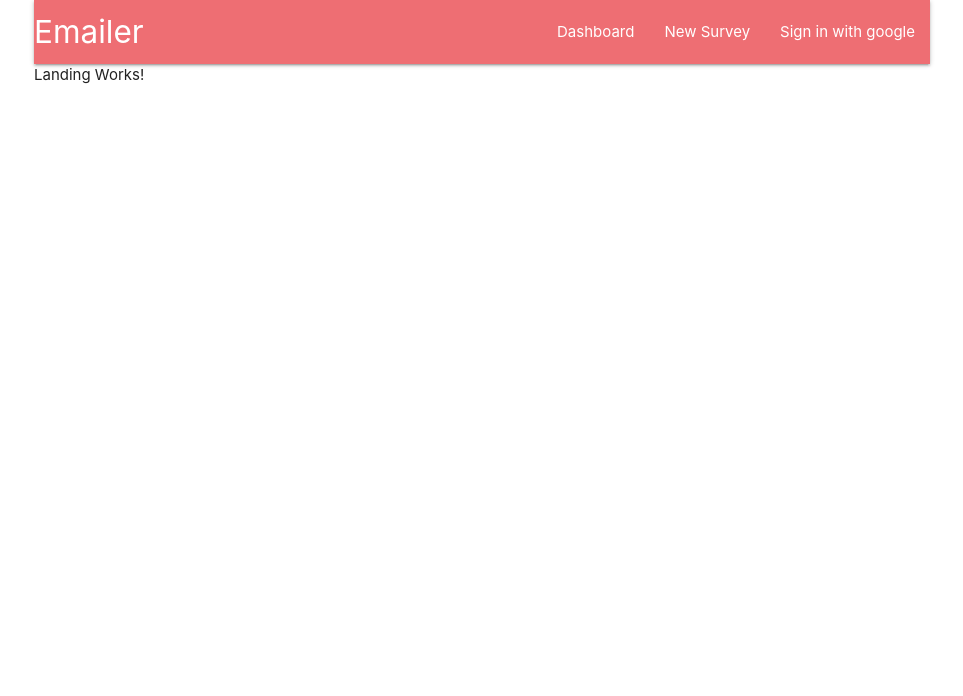
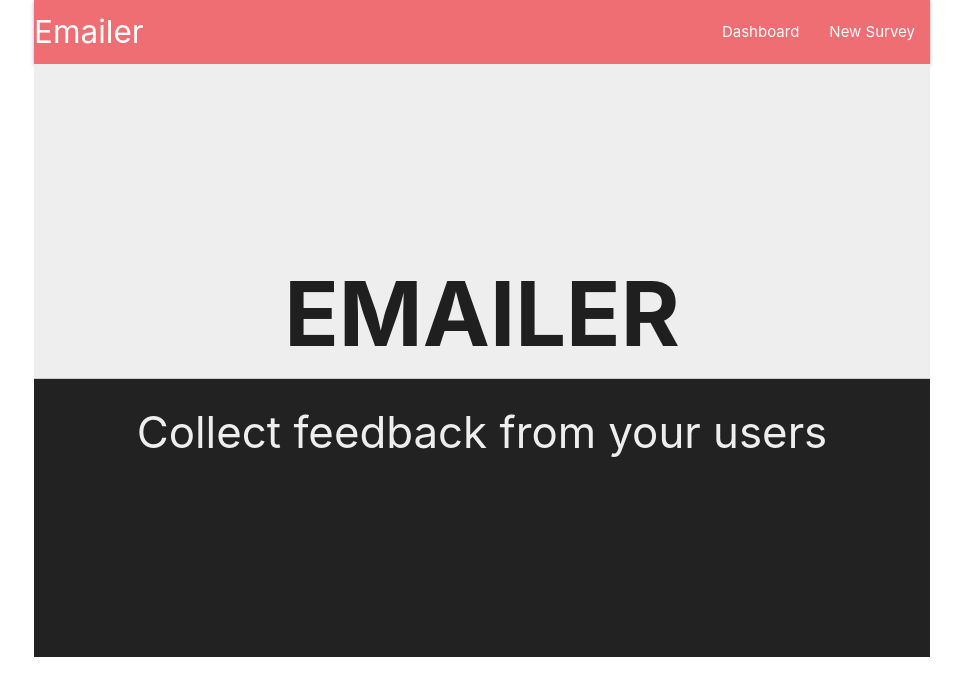
Before and after one commit to SmackSmash/grider-fullstack-node, a React (Create React App) app in the folder client/: page / in a window 1280 px wide. Shown: the top 696 px of the page, without its empty margins (158-1121 px from the left). Built offline with nearby package versions, Linux system fonts and the light colour scheme; no server answers.

Commit message:
Added basic styles to landing page

```diff
--- a/client/src/App.jsx
+++ b/client/src/App.jsx
@@ -12,7 +12,6 @@ import './App.scss';
 
 const App = ({ fetchUser }) => {
   useEffect(() => {
-    console.log('App useEffect fired!');
     fetchUser();
   }, [fetchUser]);
 
--- a/client/src/App.scss
+++ b/client/src/App.scss
@@ -0,0 +1,6 @@
+* {
+  box-sizing: border-box;
+  margin: 0;
+  padding: 0;
+  outline: none;
+}
--- a/client/src/components/header/header.component.jsx
+++ b/client/src/components/header/header.component.jsx
@@ -4,19 +4,13 @@ import { connect } from 'react-redux';
 
 const Header = ({ auth }) => {
   const renderLogin = () => {
-    console.log(auth.googleId);
-    if (auth.googleId) {
-      return (
-        <NavLink to='/api/logout' activeClassName='active'>
-          Sign out
-        </NavLink>
-      );
-    } else {
-      return (
-        <NavLink to='/auth/google' activeClassName='active'>
-          Sign in with google
-        </NavLink>
-      );
+    switch (auth) {
+      case null:
+        return;
+      case false:
+        return <a href='/auth/google'>Sign in with google</a>;
+      default:
+        return <a href='/api/logout'>Sign out</a>;
     }
   };
 
--- a/client/src/pages/landing/landing.component.jsx
+++ b/client/src/pages/landing/landing.component.jsx
@@ -2,7 +2,12 @@ import React from 'react';
 import './landing.styles.scss';
 
 const Landing = props => {
-  return <div>Landing Works!</div>;
+  return (
+    <div className='landing-page'>
+      <h1>Emailer</h1>
+      <h3>Collect feedback from your users</h3>
+    </div>
+  );
 };
 
 export default Landing;
--- a/client/src/pages/landing/landing.styles.scss
+++ b/client/src/pages/landing/landing.styles.scss
@@ -0,0 +1,21 @@
+.landing-page {
+  text-align: center;
+  background: #eee;
+
+  & h1 {
+    text-transform: uppercase;
+    font-weight: bold;
+    text-shadow: inset 0 2px 4px rgba(255, 255, 255, 0.4);
+    font-size: 6rem;
+    border-bottom: solid 1px #ccc;
+    padding: 200px 0 1rem;
+    margin: 0;
+  }
+
+  & h3 {
+    color: #eee;
+    background-color: #222;
+    padding: 2rem 0 200px;
+    margin: 0;
+  }
+}
--- a/client/src/reducers/authReducer.js
+++ b/client/src/reducers/authReducer.js
@@ -1,11 +1,11 @@
 import actionTypes from '../actions/types';
 
-const INITIAL_STATE = {};
+const INITIAL_STATE = null;
 
 export default (state = INITIAL_STATE, action) => {
   switch (action.type) {
     case actionTypes.FETCH_USER:
-      return { ...state, ...action.payload };
+      return action.payload || false;
     default:
       return state;
   }
```
Also changed, not shown: 1 other file (tests, documents, lock files or other folders).
